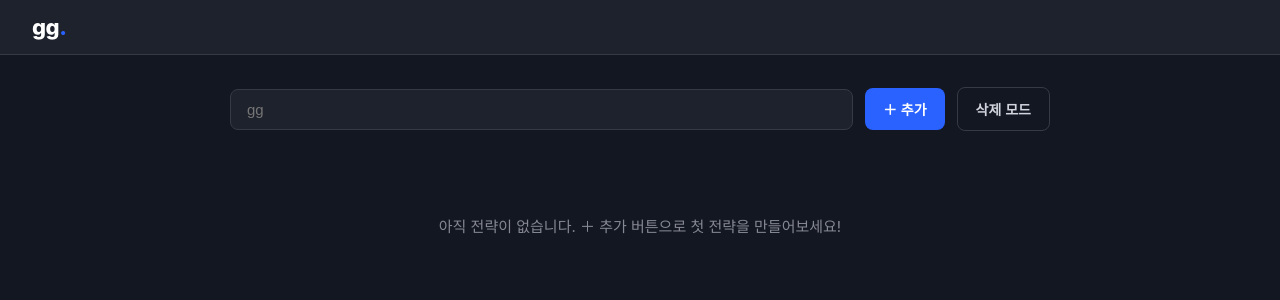
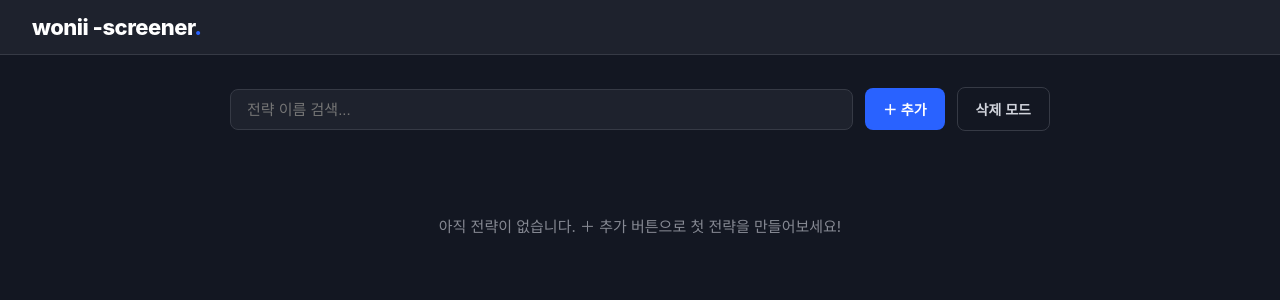
Before and after one commit to ydpapazzang/https---github.com-ydpapazzang-coin_screener2, a Django app: page / in a window 1280 px wide. Shown: the top 300 px of the page. Run offline with Django 5.2, Linux system fonts and the light colour scheme; data that the repository does not hold is empty.

Commit message:
Update top header logo brand to wonii -screener and wrap it with an anchor link to move back to the main strategy list screen

```diff
--- a/coinscreener/screener/templates/screener/base.html
+++ b/coinscreener/screener/templates/screener/base.html
@@ -4,7 +4,7 @@
 <head>
     <meta charset="UTF-8">
     <meta name="viewport" content="width=device-width, initial-scale=1.0">
-    <title>{% block title %}wonni screener{% endblock %}</title>
+    <title>{% block title %}wonii -screener{% endblock %}</title>
     <style>
         /* Basic styles for the layout */
         body {
@@ -36,7 +36,7 @@
 <body>
     <header class="header">
         <div class="header-logo">
-            <a href="{% url 'strategy_list' %}">wonni screener</a>
+            <a href="{% url 'strategy_list' %}">wonii -screener</a>
         </div>
         <!-- Other header items can go here -->
     </header>
--- a/coinscreener/screener/templates/screener/coin_list.html
+++ b/coinscreener/screener/templates/screener/coin_list.html
@@ -94,8 +94,8 @@
 
 <!-- NAV -->
 <nav class="topnav">
-    <a href="{% url 'strategy_list' %}" title="홈으로 가기">
-        <div class="logo">gg<span>.</span></div>
+    <a href="{% url 'strategy_list' %}" title="홈으로 가기" style="text-decoration: none;">
+        <div class="logo">wonii -screener<span>.</span></div>
     </a>
 </nav>
 
--- a/coinscreener/screener/templates/screener/strategy_detail.html
+++ b/coinscreener/screener/templates/screener/strategy_detail.html
@@ -451,7 +451,9 @@
 
 <!-- TOP NAV -->
 <nav class="topnav">
-    <div class="topnav-logo">gg<span>.</span></div>
+    <a href="{% url 'strategy_list' %}" style="text-decoration: none;">
+        <div class="topnav-logo">wonii -screener<span>.</span></div>
+    </a>
     <div class="topnav-right">
         <button class="btn-lang">EN</button>
         <button class="btn-theme">🌙</button>
--- a/coinscreener/screener/templates/screener/strategy_list.html
+++ b/coinscreener/screener/templates/screener/strategy_list.html
@@ -3,7 +3,7 @@
 <head>
     <meta charset="UTF-8">
     <meta name="viewport" content="width=device-width, initial-scale=1.0">
-    <title>gg — 전략 리스트</title>
+    <title>wonii -screener — 전략 리스트</title>
     <style>
         *, *::before, *::after { box-sizing: border-box; margin: 0; padding: 0; }
         :root {
@@ -255,14 +255,16 @@
 
 <!-- NAV -->
 <nav class="topnav">
-    <div class="logo">gg<span>.</span></div>
+    <a href="{% url 'strategy_list' %}" style="text-decoration: none;">
+        <div class="logo">wonii -screener<span>.</span></div>
+    </a>
 </nav>
 
 <div class="page">
 
     <!-- TOP BAR -->
     <div class="topbar">
-        <input class="search-input" id="search-input" placeholder="gg" oninput="filterStrategies()">
+        <input class="search-input" id="search-input" placeholder="전략 이름 검색..." oninput="filterStrategies()">
         <button class="btn btn-blue" onclick="openAddModal()">＋ 추가</button>
         <button class="btn btn-outline" id="del-mode-btn" onclick="toggleDelMode()">삭제 모드</button>
     </div>
```
